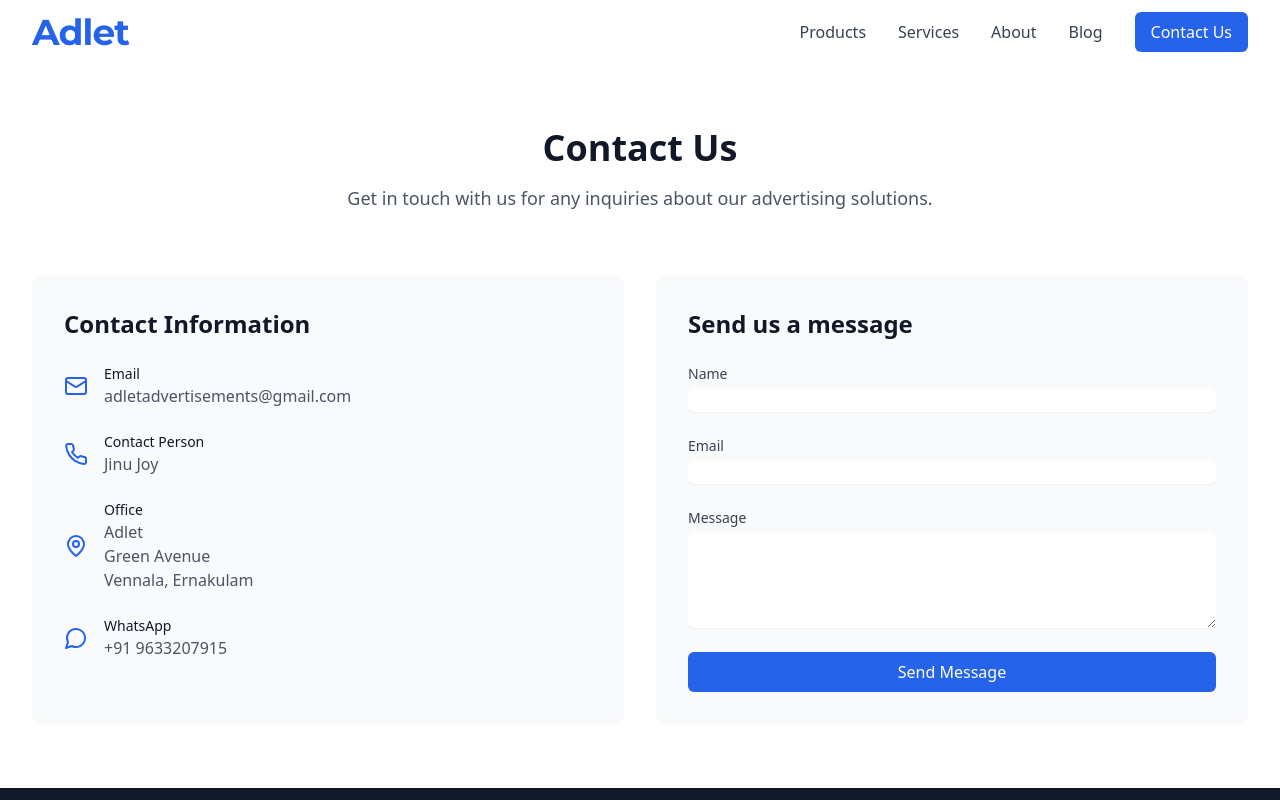
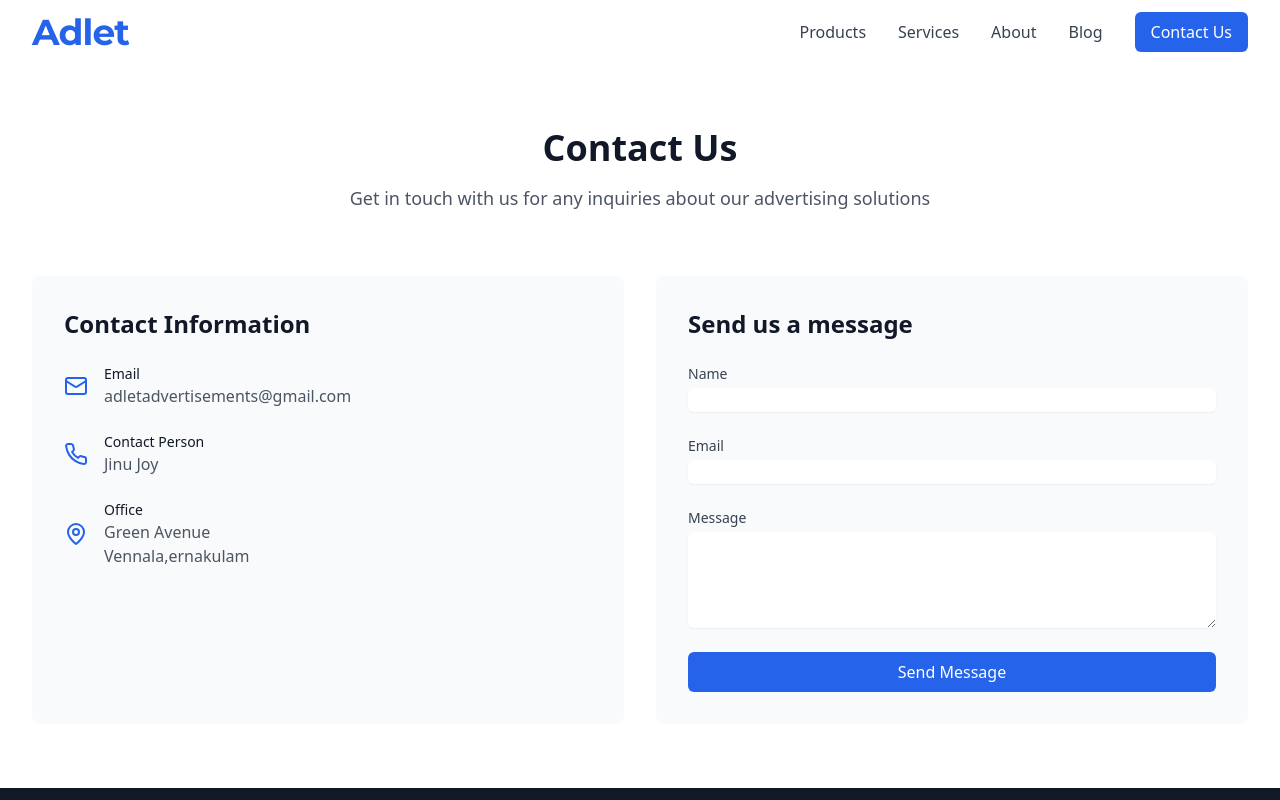
Before and after one commit to adletads/site, a React (Vite) app: page /contact in a window 1280 px wide. Shown: the top 800 px of the page. Built offline with nearby package versions, Linux system fonts and the light colour scheme.

Commit message:
Update Contact.tsx

```diff
--- a/src/pages/Contact.tsx
+++ b/src/pages/Contact.tsx
@@ -1,4 +1,4 @@
-import { Mail, Phone, MapPin, MessageCircle } from 'lucide-react';
+import { Mail, Phone, MapPin } from 'lucide-react';
 
 export function Contact() {
   return (
@@ -7,7 +7,7 @@ export function Contact() {
         <div className="text-center">
           <h1 className="text-3xl font-bold text-gray-900 sm:text-4xl">Contact Us</h1>
           <p className="mt-4 text-lg text-gray-600">
-            Get in touch with us for any inquiries about our advertising solutions.
+            Get in touch with us for any inquiries about our advertising solutions
           </p>
         </div>
 
@@ -23,7 +23,7 @@ export function Contact() {
                 <div className="ml-4">
                   <p className="text-sm font-medium text-gray-900">Email</p>
                   <a href="mailto:adletadvertisements@gmail.com" className="text-base text-gray-600 hover:text-blue-600">
-                    adletadvertisements@gmail.com
+                  adletadvertisements@gmail.com
                   </a>
                 </div>
               </div>
@@ -45,22 +45,9 @@ export function Contact() {
                 <div className="ml-4">
                   <p className="text-sm font-medium text-gray-900">Office</p>
                   <p className="text-base text-gray-600">
-                    Adlet<br />
                     Green Avenue<br />
-                    Vennala, Ernakulam
+                    Vennala,ernakulam
                   </p>
-                </div>
-              </div>
-
-              <div className="flex items-center">
-                <div className="flex-shrink-0">
-                  <MessageCircle className="h-6 w-6 text-blue-600" />
-                </div>
-                <div className="ml-4">
-                  <p className="text-sm font-medium text-gray-900">WhatsApp</p>
-                  <a href="https://wa.me/yourphonenumber" className="text-base text-gray-600 hover:text-blue-600">
-                    +91 9633207915
-                  </a>
                 </div>
               </div>
             </div>
```
